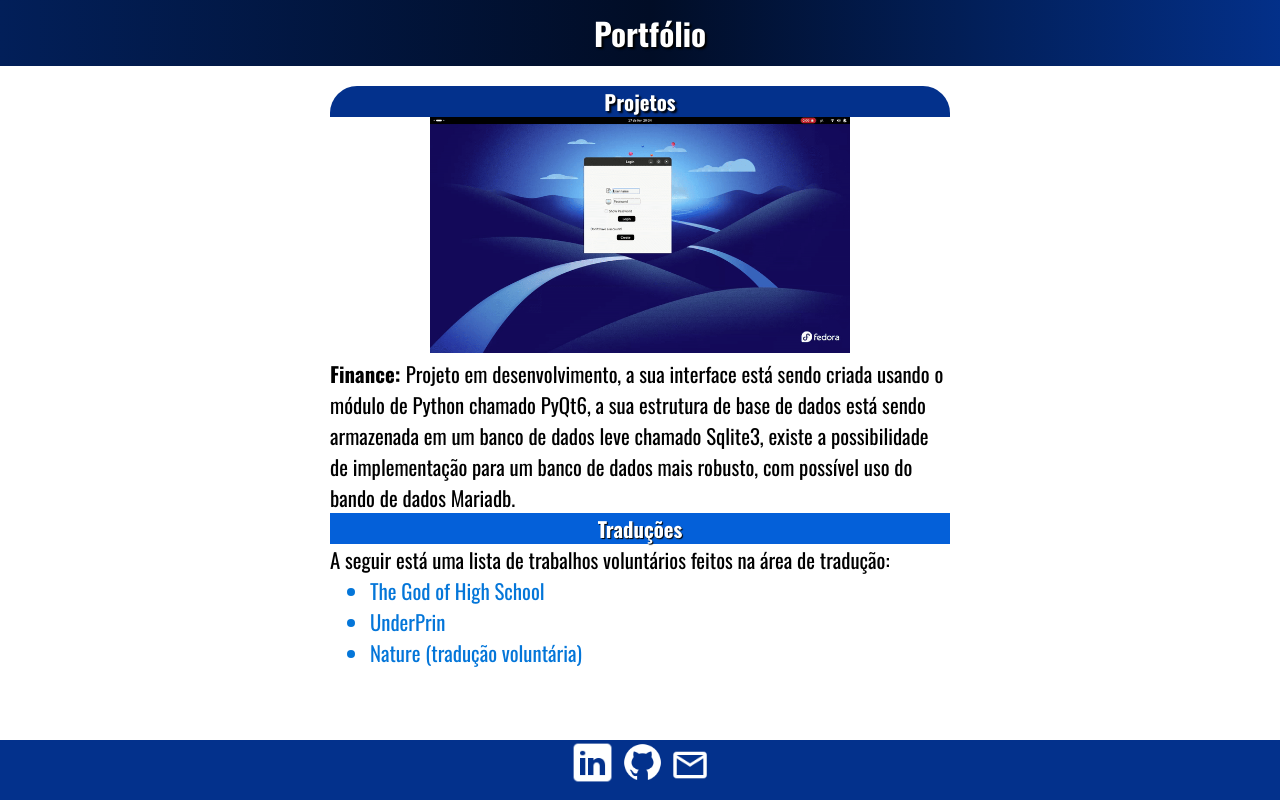
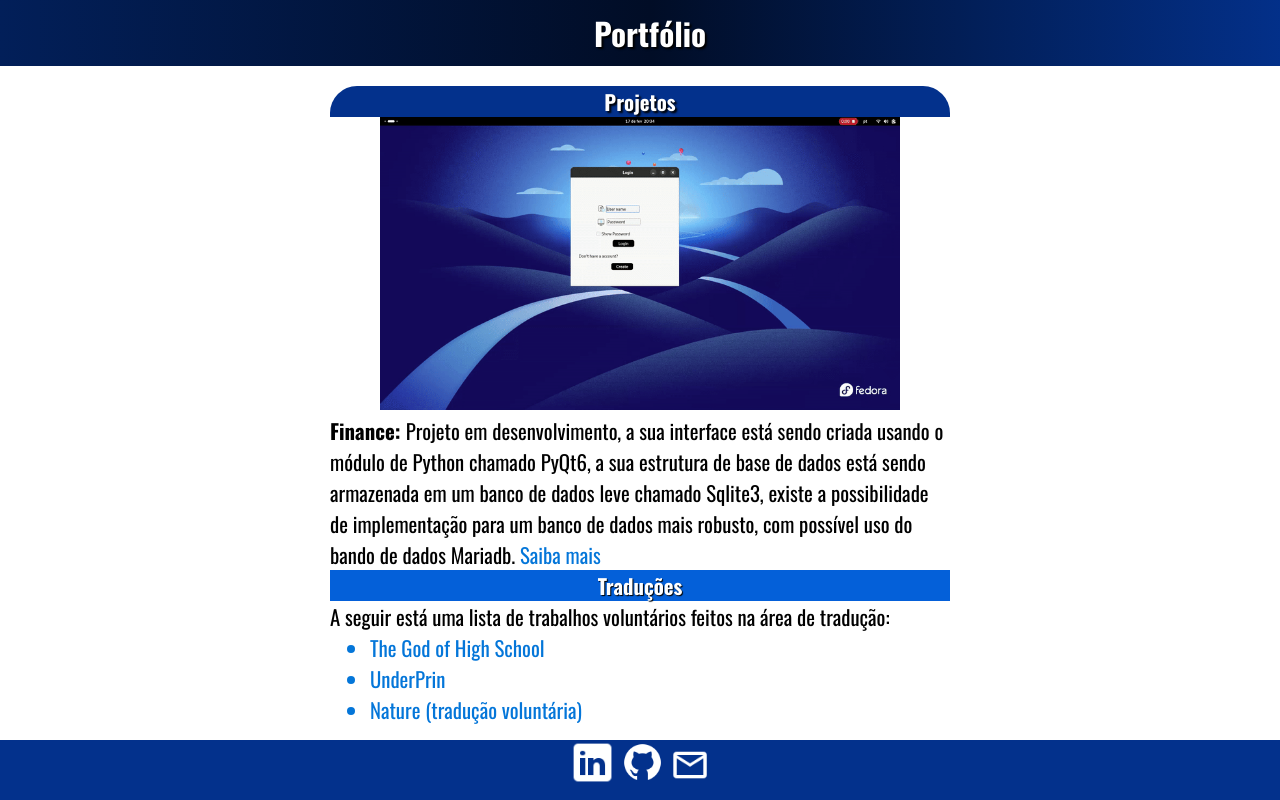
Before and after one commit to Diogonogueirasantos/Web, a plain HTML site: page index.html in a window 1280 px wide. Drawn offline with Linux system fonts and the light colour scheme.

Commit message:
Ajustes de layout

```diff
--- a/form.css
+++ b/form.css
@@ -117,3 +117,10 @@ footer{
     background: var(--fist);
     color:#fff;
 }
+
+
+.image_container{
+    display: flex;
+    max-width: 520px;
+    min-width: 220px;
+}
--- a/index.html
+++ b/index.html
@@ -14,8 +14,9 @@
         <main>
             <h2>Projetos</h2>
             <article>
-                <img src="images/gif_for_python_dev.gif" width="420px" alt="gif_projeto_finance">
-                <p><strong>Finance: </strong>Projeto em desenvolvimento,  a sua interface está sendo criada usando o módulo de Python chamado PyQt6, a sua estrutura de base de dados está sendo armazenada em um banco de dados leve chamado Sqlite3, existe a possibilidade de implementação para um banco de dados mais robusto, com possível uso do bando de dados Mariadb.</p>
+                <img class="image_container" src="images/gif_for_python_dev.gif" alt="gif_projeto_finance">
+                <p><strong>Finance: </strong>Projeto em desenvolvimento,  a sua interface está sendo criada usando o módulo de Python chamado PyQt6, a sua estrutura de base de dados está sendo armazenada em um banco de dados leve chamado Sqlite3, existe a possibilidade de implementação para um banco de dados mais robusto, com possível uso do bando de dados Mariadb.
+                 <a href="https://github.com/Diogonogueirasantos/Finances">Saiba mais</a></p>
             </article>
             <article>
                 <h3>Traduções</h3>
```
